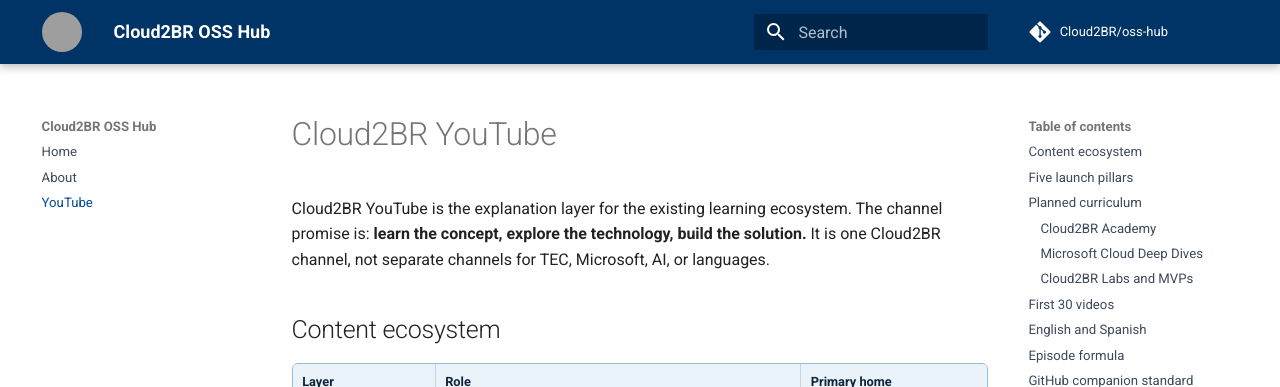
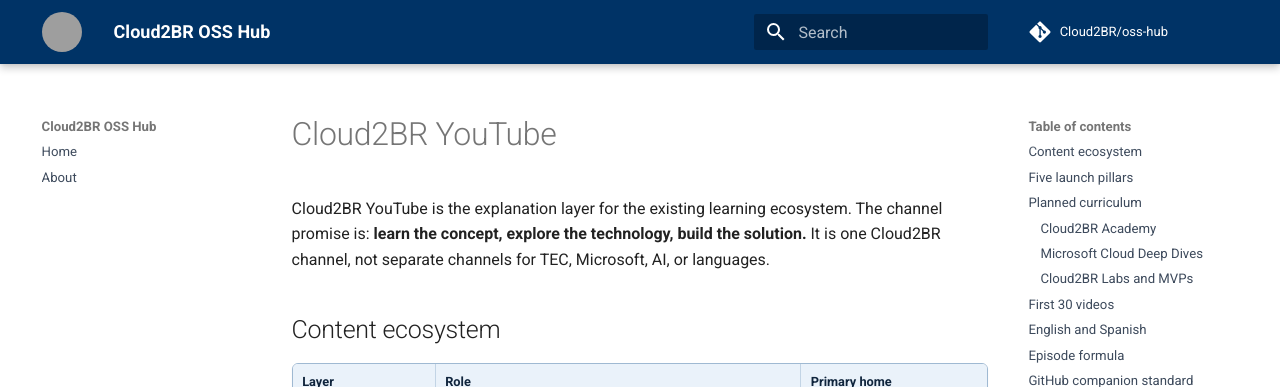
Before and after one commit to Cloud2BR/oss-hub, an MkDocs documentation site: the page built from docs/youtube.md, in a window 1280 px wide. Shown: the top 387 px of the page. Built offline with MkDocs 1.6.1 and Material for MkDocs 9.7.7, drawn with Linux system fonts in a browser that asks for light colours; comment, search, counter and statistics services are not loaded; grey boxes are pictures that could not be loaded.

Commit message:
Hide YouTube page from navigation

```diff
--- a/mkdocs.yml
+++ b/mkdocs.yml
@@ -51,4 +51,3 @@
 nav:
   - Home: index.md
   - About: overview.md
-  - YouTube: youtube.md
```
